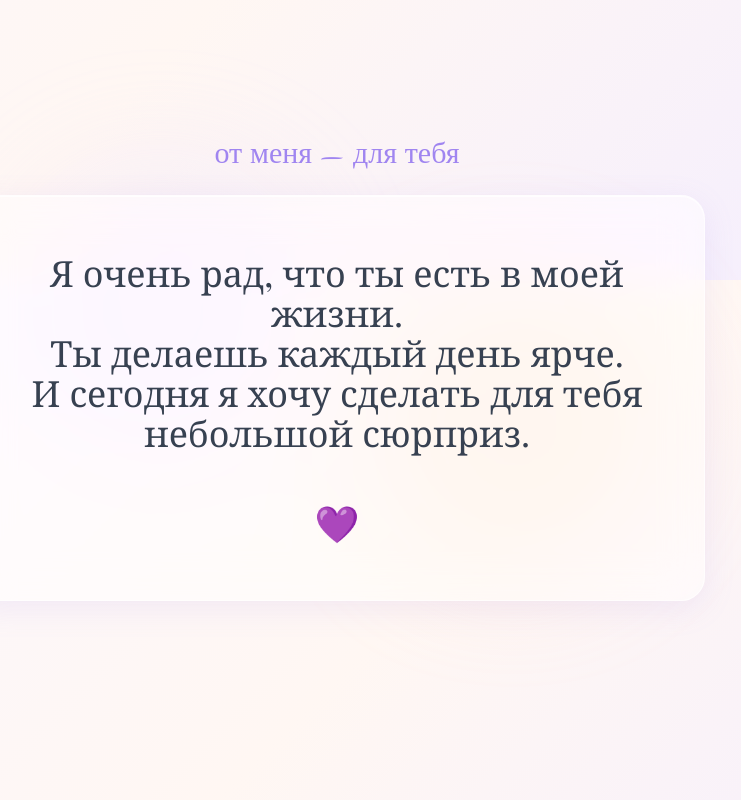
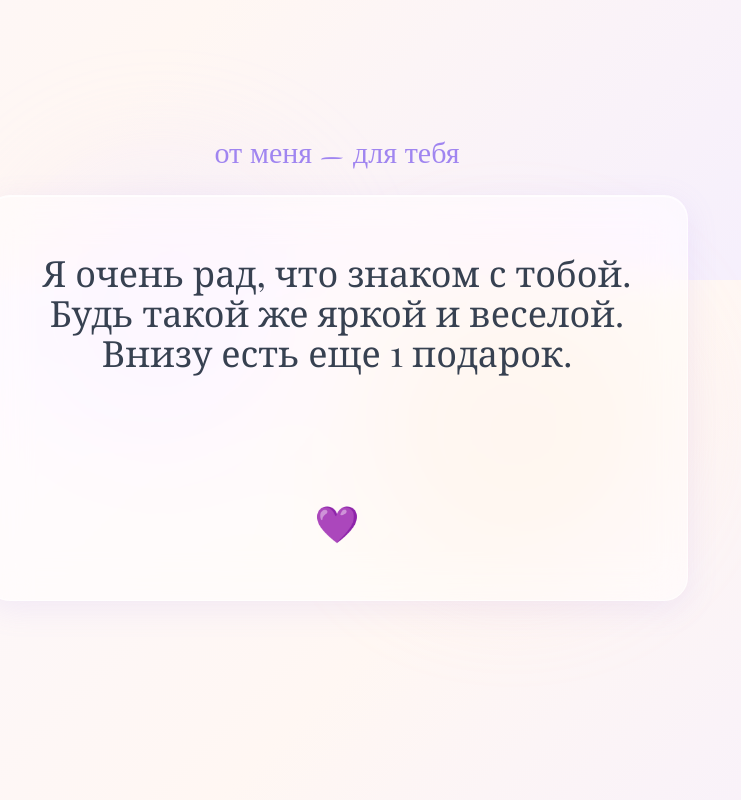
Before and after one commit to stanislaaww/birthday-gift, a React (Vite) app in the folder client/: page / in a window 1280 px wide. Shown: the part 2120-2920 px from the top of the page, without its empty margins (303-1044 px from the left). Built offline with nearby package versions, Linux system fonts and the light colour scheme; no server answers; a web font is replaced by a local one.

Commit message:
Update fallback.js

```diff
--- a/client/src/data/fallback.js
+++ b/client/src/data/fallback.js
@@ -15,7 +15,7 @@ export const fallbackContent = {
     },
     {
       src: '/photos/photo2.jpg',
-      caption: 'Днем'
+      caption: 'днем'
     },
     {
       src: '/photos/photo3.jpg',
@@ -36,9 +36,9 @@ export const fallbackContent = {
   ],
 
   message:
-    'Я очень рад, что ты есть в моей жизни.\nТы делаешь каждый день ярче.\nИ сегодня я хочу сделать для тебя небольшой сюрприз.',
+    'Я очень рад, что знаком с тобой.\nБудь такой же яркой и веселой.\nВнизу есть еще 1 подарок.',
 
-  videoLink: '', // YouTube embed URL или путь '/video/video.mp4'
+  videoLink: 'https://www.youtube.com/watch?v=m2-A-kbEDa8', // YouTube embed URL или путь '/video/video.mp4'
   videoTitle: 'Видео для тебя',
 
   giftIntro: 'Твой подарок',
```
